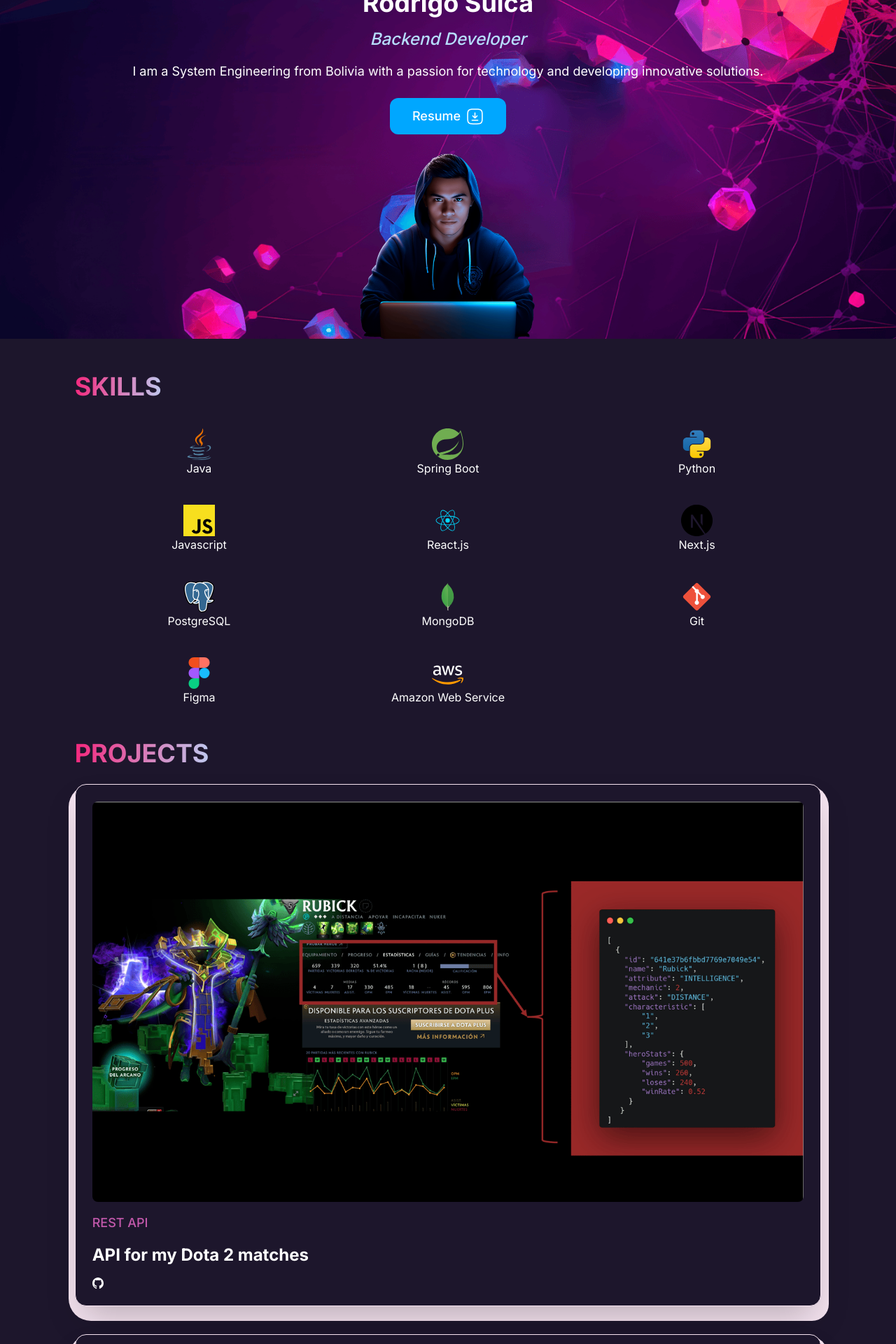
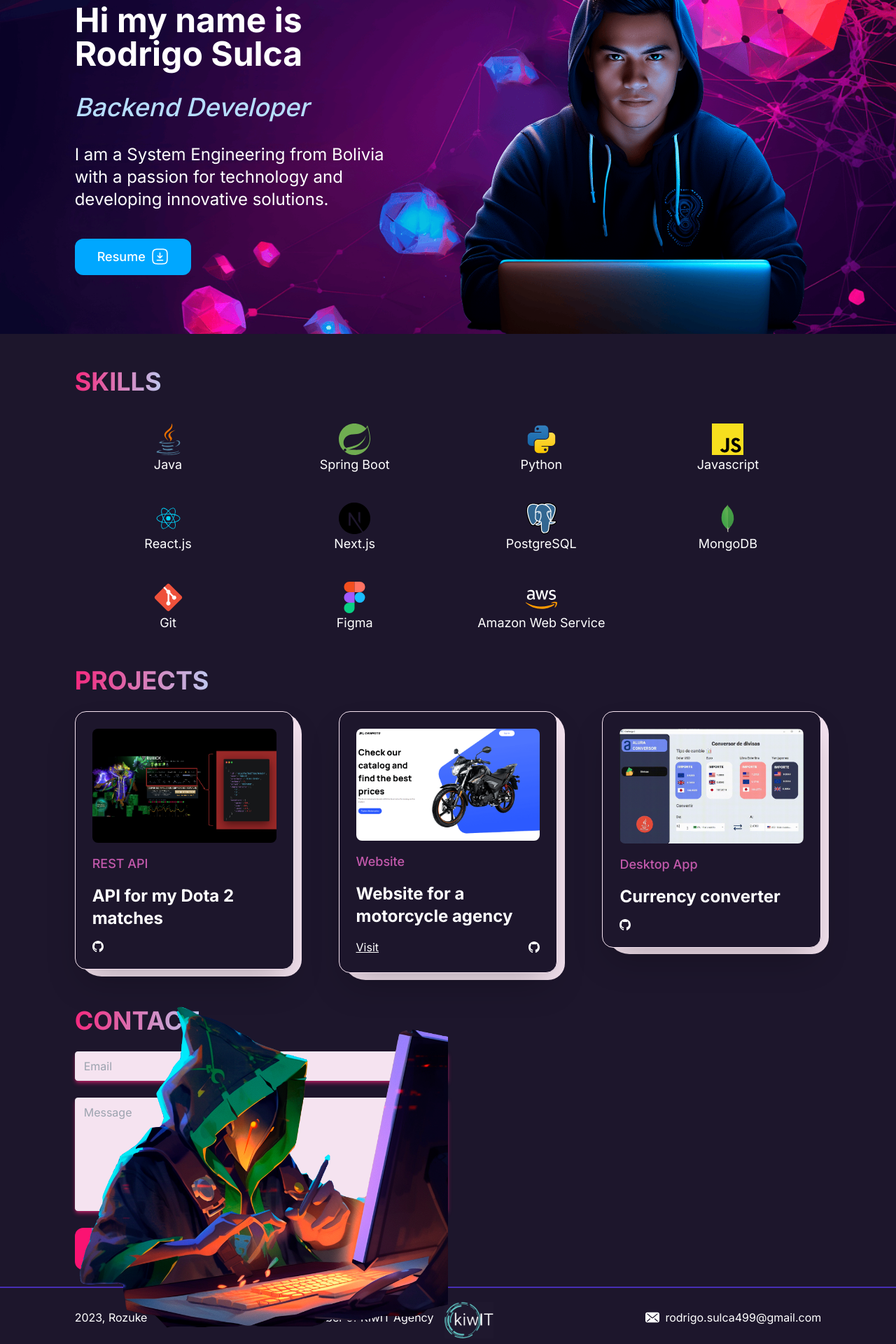
Before and after one commit to rozuke/rozuke-portfolio, a Next.js app: page / in a window 1280 px wide. Shown: the part 200-2120 px from the top of the page at 70% size. Built offline with nearby package versions, Linux system fonts and the light colour scheme.

Commit message:
feat deskto: Resize home, skills, projects and footer

```diff
--- a/app/globals.css
+++ b/app/globals.css
@@ -20,3 +20,6 @@
 .margin-center {
   margin: 0 auto;
 }
+.center-footer {
+  padding: 0 calc((100% - (10/12)) * 1%);
+}
--- a/app/page.js
+++ b/app/page.js
@@ -12,19 +12,20 @@ export default function Home() {
     <>
       <div className="bg-image min-h-full" id="home">
         <Navbar />
-        <main className="flex flex-col items-center text-center w-10/12 mx-auto mt-20">
-          <h1 className="text-white text-4xl font-bold">
+        <main className="flex flex-col items-center justify-center text-center w-10/12 mx-auto mt-20 lg:flex-row lg:text-left lg:justify-between">
+          <div className="lg:flex lg:flex-col lg:gap-y-4 lg:w-1/2 lg:pr-8">
+            <h1 className="text-white text-4xl font-bold lg:text-5xl">
               Hi my name is <br />
               Rodrigo Sulca
             </h1>
-          <h2 className="text-2xl font-medium italic text-secondary-200 m-4">
+            <h2 className="text-2xl font-medium italic text-secondary-200 my-4 lg:text-4xl">
               Backend Developer
             </h2>
-          <h3 className="text-white text-lg">
-            I am a System Engineering from Bolivia with a passion for technology
-            and developing innovative solutions.
+            <h3 className="text-white text-lg lg:text-2xl">
+              I am a System Engineering from Bolivia with a passion for
+              technology and developing innovative solutions.
             </h3>
-          <div className="my-6">
+            <div className="my-6 text-center">
               <Button
                 text="Resume"
                 color="bg-secondary"
@@ -32,11 +33,13 @@ export default function Home() {
                 icon="/images/icons/download-icon.svg"
               />
             </div>
+          </div>
           <Image
             src={"/images/rozuke-ia.png"}
             alt="Rozuke photo"
-            width={268}
-            height={268}
+            width={750}
+            height={750}
+            className="lg:ml-6 lg:w-1/2"
           />
         </main>
       </div>
@@ -47,7 +50,7 @@ export default function Home() {
         <ul className="flex flex-wrap items-center">
           {skills.map((skill) => {
             return (
-              <li className="text-white w-1/2 text-center mt-10 md:w-2/6">
+              <li className="text-white w-1/2 text-center mt-10 md:w-2/6 lg:w-1/4 lg:text-lg">
                 <Image
                   src={skill.image}
                   width={45}
@@ -65,22 +68,23 @@ export default function Home() {
         <div className="mt-12 mb-6">
           <Title title={"Projects"} />
         </div>
-        <div className="grid grid-cols-12 space-y-10">
+        <div className="grid grid-cols-12 gap-y-12 lg:gap-x-16">
           {projects.map((project) => (
             <ProjectCard project={project} />
           ))}
         </div>
       </section>
-      <section className="w-10/12 mx-auto" id="contact">
+      <section className="relative w-10/12 mx-auto" id="contact">
         <div className="mt-12 mb-6">
           <Title title={"Contact"} />
         </div>
-        <form>
+        <div className="lg:flex">
+          <form className="flex flex-col lg:w-1/2">
             <input
               type="email"
               id="email"
               name="email"
-            className="w-full border rounded px-3 py-2 bg-accent-100 focus:outline-none focus:border-accent"
+              className="w-full border rounded px-3 py-2  bg-accent-100 focus:outline-none focus:border-accent shadow-md shadow-primary"
               placeholder="Email"
               required
             />
@@ -88,14 +92,27 @@ export default function Home() {
               id="message"
               name="message"
               placeholder="Message"
-            className="w-full border rounded mt-6 px-3 py-2 bg-accent-100 focus:outline-none focus:border-accent"
+              className="w-full border rounded mt-6 px-3 py-2 bg-accent-100 focus:outline-none focus:border-accent shadow-md shadow-primary"
               rows="6"
               required
             ></textarea>
             <div className="my-6">
-            <Button text="Send" color="bg-primary" size="w-full py-4" />
+              <Button
+                text="Send"
+                color="bg-primary"
+                size="w-full py-4 lg:w-1/2"
+              />
             </div>
           </form>
+          <div className="hidden lg:block lg:w-1/2 lg:absolute lg:top-0 lg:left-0">
+            <Image
+              src={"/images/coding-rubick.png"}
+              width={775}
+              height={670}
+              className=" h-full"
+            />
+          </div>
+        </div>
       </section>
       <section>
         <Footer />
--- a/components/Button.js
+++ b/components/Button.js
@@ -3,7 +3,8 @@ import Image from "next/image";
 const Button = ({ text, color, size, icon }) => {
   return (
     <button
-      className={`${color} ${size} flex text-lg font-medium text-white items-center gap-2 rounded-xl`}
+      className={`${color} ${size} flex text-lg font-medium text-white items-center gap-2 rounded-xl mx-auto lg:m-0`}
+      // style={{ margin: "0 auto" }}
     >
       <span className="mx-auto">{`${text} `}</span>
       {icon && <Image src={icon} alt="Button icon" width={25} height={25} />}
--- a/components/Footer.js
+++ b/components/Footer.js
@@ -3,9 +3,10 @@ import React from "react";
 
 const Footer = () => {
   return (
-    <footer className="border-t-2 border-tertiary text-white flex flex-col items-center gap-3 py-3">
+    <footer className="border-t-2 border-tertiary text-white">
+      <div className="flex flex-col items-center gap-3 py-3 lg:flex-row lg:mx-auto lg:justify-between lg:w-10/12">
         <p>2023, Rozuke</p>
-      <div className="flex items-center flex-col space-y-2">
+        <div className="flex items-center flex-col space-y-2 lg:flex-row lg:gap-4">
           <figcaption>Member of KiwIT Agency</figcaption>
           <figure>
             <Image
@@ -27,6 +28,7 @@ const Footer = () => {
           </figure>
           <figcaption>rodrigo.sulca499@gmail.com</figcaption>
         </div>
+      </div>
     </footer>
   );
 };
--- a/components/ProjectCard.js
+++ b/components/ProjectCard.js
@@ -3,7 +3,7 @@ import Link from "next/link";
 
 const ProjectCard = ({ project }) => {
   return (
-    <div className="col-span-12">
+    <div className="col-span-12 lg:col-span-4 flex flex-col">
       <article className="relative flex w-full flex-col items-center justify-center rounded-2xl  rounded-br-2xl  border  border-solid  border-accent-100 bg-background p-6  shadow-2xl">
         <div className="absolute  top-0 -right-3 -z-10 h-[103%] w-[102%] rounded-[2rem] rounded-br-3xl bg-accent-100 xs:h-[102%] xs:rounded-[1.5rem]"></div>
         <div className="w-full overflow-hidden rounded-lg">
@@ -18,17 +18,18 @@ const ProjectCard = ({ project }) => {
               height={720}
               src={project.image}
               className="h-auto w-full"
+              sizes="(max-width: 768px) 100vw, (max-width: 1200px) 50vw, 33vw"
             />
           </Link>
         </div>
-        <div className="mt-4 flex w-full flex-col items-start justify-between">
+        <div className="mt-4 flex w-full flex-col flex-grow items-start justify-between">
           <span className="text-accent-400 text-lg font-medium">
             {project.type}
           </span>
-          <h3 className="text-white text-2xl font-bold my-4">
+          <h3 className="text-white text-2xl font-bold my-4 flex-grow">
             {project.description}
           </h3>
-          <div className="flex w-full items-center  justify-between">
+          <div className="flex w-full items-center justify-between">
             {project.websiteURL && (
               <Link
                 href={project.websiteURL}
--- a/tailwind.config.js
+++ b/tailwind.config.js
@@ -27,6 +27,9 @@ module.exports = {
         "accent-400": "#C359AC",
         "accent-200": "#E6B9DB",
       },
+      boxShadowColor: {
+        primary: "rgba(246, 34, 121, 0.59)",
+      },
     },
   },
   plugins: [],
```
Also changed, not shown: public/images/coding-rubick.png (added), public/images/projects/project-1-hero-api.PNG. Lines whose indentation alone changed are shown as unchanged.
